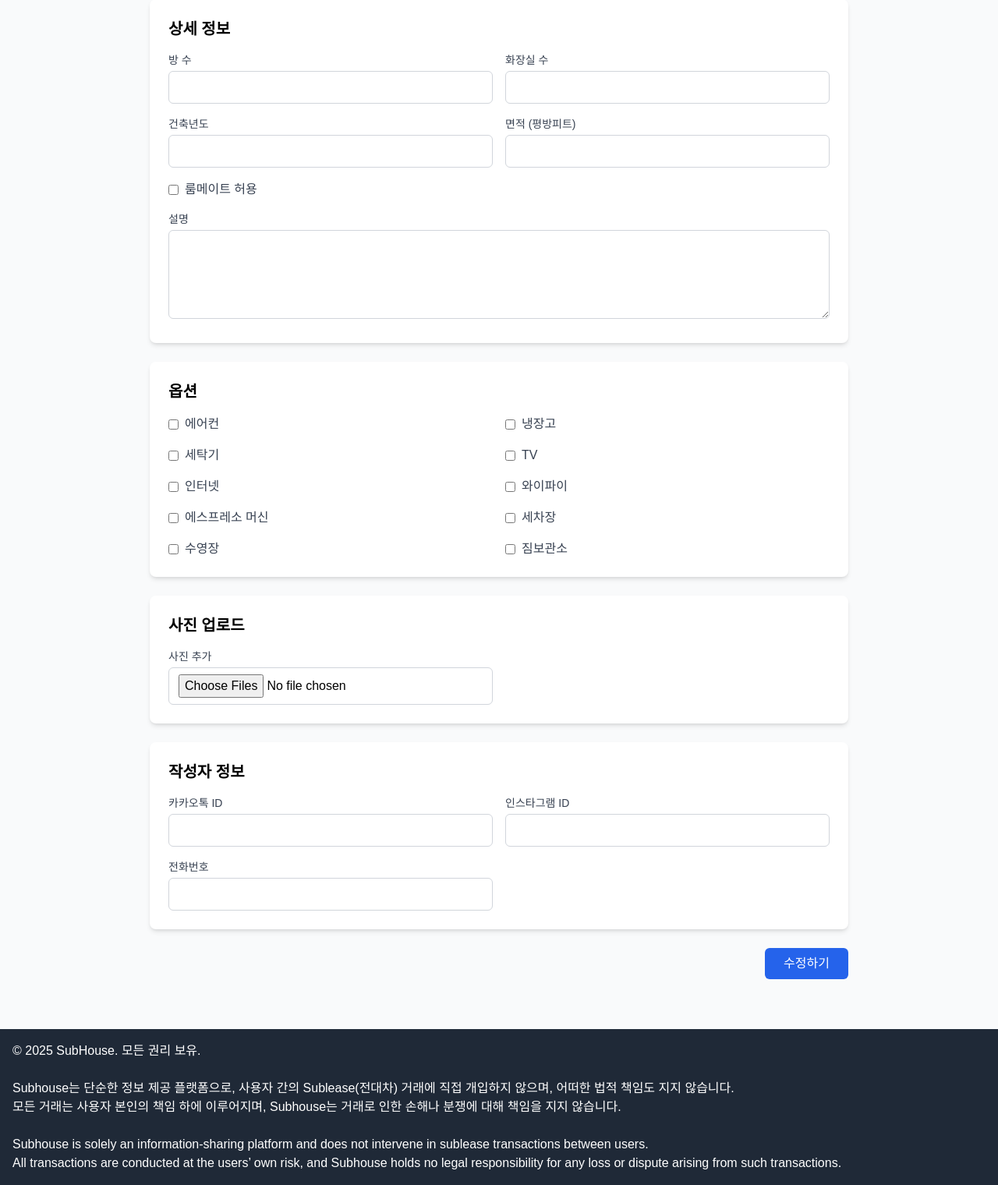
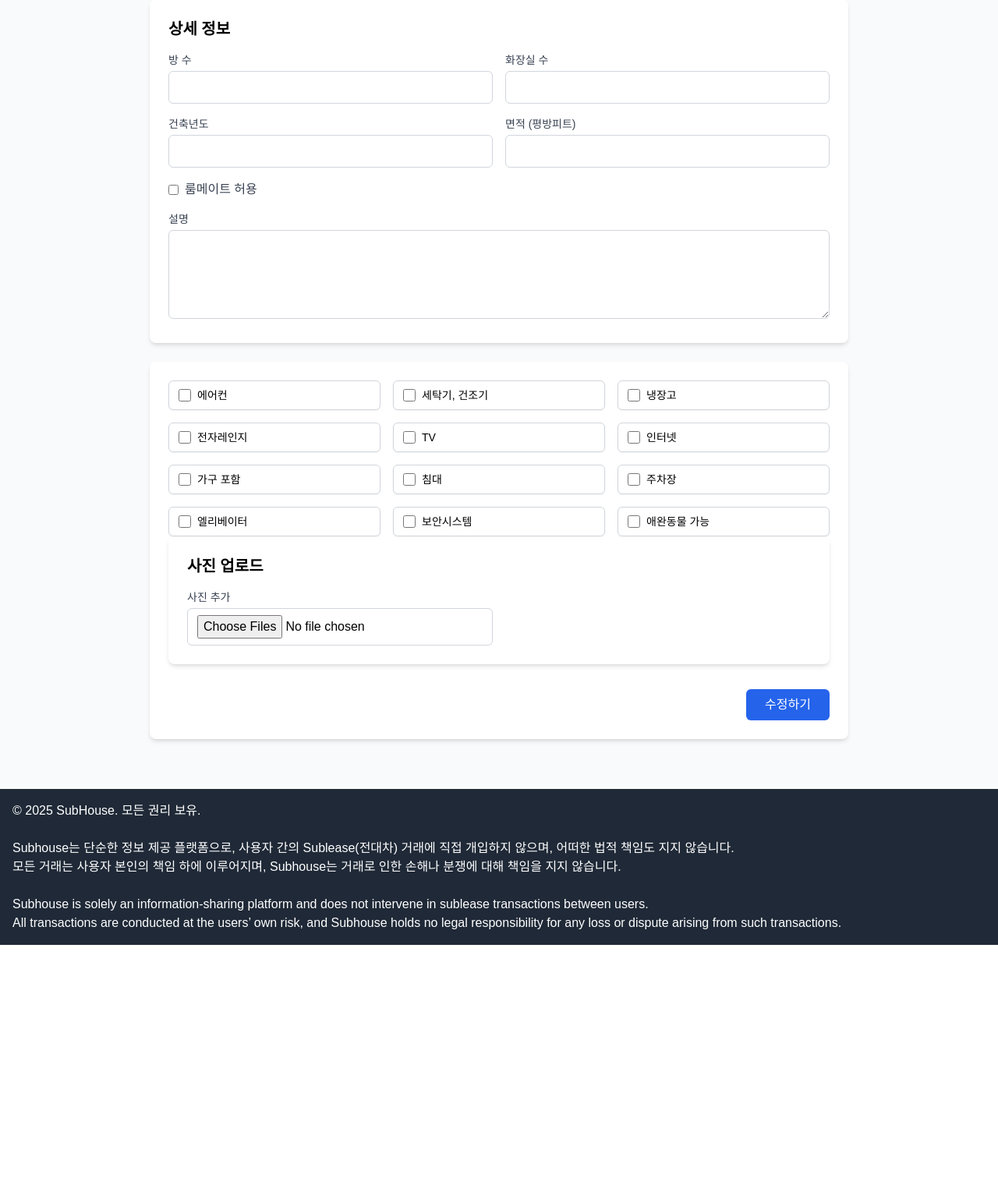
Before and after one commit to narumjungsangin/SubHouse_WL, a Flask app: template templates/contract/edit.html in a window 1280 px wide. Shown: the part 497-2017 px from the top of the page at 78% size. After the commit the page ends 1709 px from the top, so only its background shows below. Run offline with Flask 3, Linux system fonts and the light colour scheme; the template is opened without the code that fills it: values that come from a table or form of the project are taken from there, others are empty; some libraries are stand-ins or nearby versions.

Commit message:
bug fix
수정 할때 옵션 안되는거 고침 수고링

```diff
--- a/routes/contract.py
+++ b/routes/contract.py
@@ -388,7 +388,7 @@ def search_map():
             'latitude': float(contract.latitude) if contract.latitude else None,
             'longitude': float(contract.longitude) if contract.longitude else None,
             'monthly_rent_usd': float(contract.monthly_rent_usd) if contract.monthly_rent_usd else None,
-            'transaction_type': contract.transaction_type,
+
             'room_count': contract.room_count
         })
 
@@ -645,12 +645,16 @@ def edit_contract(contract_id):
         flash('매물이 수정되었습니다.', 'success')
         return redirect(url_for('contract.detail', contract_id=contract.id))
 
-    # GET 요청인 경우 수정 폼 렌더링
-    form = ContractForm(obj=contract)
-    return render_template('contract/create_step3.html',
+     # GET 요청 시, edit.html 렌더링
+    # form 객체는 이미 함수 상단에서 form = ContractForm()으로 생성되어 사용 가능합니다.
+    # edit.html은 contract 객체의 속성을 직접 사용하므로, 별도의 data 딕셔너리는 필요 없습니다.
+    google_maps_api_key = current_app.config.get('GOOGLE_MAPS_API_KEY', '')
+
+    return render_template('contract/edit.html',
                          form=form,
                          contract=contract,
-                         selected_options=selected_options)
+                         selected_options=selected_options,
+                         google_maps_api_key=google_maps_api_key)
 
 
 def search_contracts(query='', transaction_type='', min_price=None, max_price=None, min_rooms=None, max_rooms=None, sort_by='newest'):
--- a/templates/contract/edit.html
+++ b/templates/contract/edit.html
@@ -107,19 +107,56 @@
 
             <!-- 옵션 섹션 -->
             <div class="bg-white rounded-lg shadow-md p-6">
-                <h2 class="text-xl font-semibold mb-4">옵션</h2>
-
-                <div class="grid grid-cols-2 gap-4">
-                    {% for option in ['에어컨', '냉장고', '세탁기', 'TV', '인터넷', '와이파이', '에스프레소 머신', '세차장', '수영장', '짐보관소'] %}
-                    <div class="flex items-center">
-                        <input type="checkbox" id="option_{{ loop.index }}" name="options" value="{{ option }}"
-                               {% if option in contract.options %}checked{% endif %}
-                               class="mr-2">
-                        <label for="option_{{ loop.index }}" class="text-gray-700">{{ option }}</label>
-                    </div>
-                    {% endfor %}
+                <div class="grid grid-cols-2 md:grid-cols-3 gap-4">
+                    <label class="inline-flex items-center bg-white px-3 py-2 border border-gray-300 rounded-md shadow-sm text-sm">
+                        <input type="checkbox" name="options" value="에어컨" class="h-4 w-4 text-blue-600 focus:ring-blue-500 border-gray-300 rounded mr-2" {% if '에어컨' in selected_options %}checked{% endif %}>
+                        에어컨
+                    </label>
+                    <label class="inline-flex items-center bg-white px-3 py-2 border border-gray-300 rounded-md shadow-sm text-sm">
+                        <input type="checkbox" name="options" value="세탁기" class="h-4 w-4 text-blue-600 focus:ring-blue-500 border-gray-300 rounded mr-2" {% if '세탁기' in selected_options %}checked{% endif %}>
+                        세탁기, 건조기
+                    </label>
+                    <label class="inline-flex items-center bg-white px-3 py-2 border border-gray-300 rounded-md shadow-sm text-sm">
+                        <input type="checkbox" name="options" value="냉장고" class="h-4 w-4 text-blue-600 focus:ring-blue-500 border-gray-300 rounded mr-2" {% if '냉장고' in selected_options %}checked{% endif %}>
+                        냉장고
+                    </label>
+                    <label class="inline-flex items-center bg-white px-3 py-2 border border-gray-300 rounded-md shadow-sm text-sm">
+                        <input type="checkbox" name="options" value="전자레인지" class="h-4 w-4 text-blue-600 focus:ring-blue-500 border-gray-300 rounded mr-2" {% if '전자레인지' in selected_options %}checked{% endif %}>
+                        전자레인지
+                    </label>
+                    <label class="inline-flex items-center bg-white px-3 py-2 border border-gray-300 rounded-md shadow-sm text-sm">
+                        <input type="checkbox" name="options" value="TV" class="h-4 w-4 text-blue-600 focus:ring-blue-500 border-gray-300 rounded mr-2" {% if 'TV' in selected_options %}checked{% endif %}>
+                        TV
+                    </label>
+                    <label class="inline-flex items-center bg-white px-3 py-2 border border-gray-300 rounded-md shadow-sm text-sm">
+                        <input type="checkbox" name="options" value="인터넷" class="h-4 w-4 text-blue-600 focus:ring-blue-500 border-gray-300 rounded mr-2" {% if '인터넷' in selected_options %}checked{% endif %}>
+                        인터넷
+                    </label>
+                    <label class="inline-flex items-center bg-white px-3 py-2 border border-gray-300 rounded-md shadow-sm text-sm">
+                        <input type="checkbox" name="options" value="가구 포함" class="h-4 w-4 text-blue-600 focus:ring-blue-500 border-gray-300 rounded mr-2" {% if '가구 포함' in selected_options %}checked{% endif %}>
+                        가구 포함
+                    </label>
+                    <label class="inline-flex items-center bg-white px-3 py-2 border border-gray-300 rounded-md shadow-sm text-sm">
+                        <input type="checkbox" name="options" value="침대" class="h-4 w-4 text-blue-600 focus:ring-blue-500 border-gray-300 rounded mr-2" {% if '침대' in selected_options %}checked{% endif %}>
+                        침대
+                    </label>
+                    <label class="inline-flex items-center bg-white px-3 py-2 border border-gray-300 rounded-md shadow-sm text-sm">
+                        <input type="checkbox" name="options" value="주차장" class="h-4 w-4 text-blue-600 focus:ring-blue-500 border-gray-300 rounded mr-2" {% if '주차장' in selected_options %}checked{% endif %}>
+                        주차장
+                    </label>
+                    <label class="inline-flex items-center bg-white px-3 py-2 border border-gray-300 rounded-md shadow-sm text-sm">
+                        <input type="checkbox" name="options" value="엘리베이터" class="h-4 w-4 text-blue-600 focus:ring-blue-500 border-gray-300 rounded mr-2" {% if '엘리베이터' in selected_options %}checked{% endif %}>
+                        엘리베이터
+                    </label>
+                    <label class="inline-flex items-center bg-white px-3 py-2 border border-gray-300 rounded-md shadow-sm text-sm">
+                        <input type="checkbox" name="options" value="보안시스템" class="h-4 w-4 text-blue-600 focus:ring-blue-500 border-gray-300 rounded mr-2" {% if '보안시스템' in selected_options %}checked{% endif %}>
+                        보안시스템
+                    </label>
+                    <label class="inline-flex items-center bg-white px-3 py-2 border border-gray-300 rounded-md shadow-sm text-sm">
+                        <input type="checkbox" name="options" value="애완동물 가능" class="h-4 w-4 text-blue-600 focus:ring-blue-500 border-gray-300 rounded mr-2" {% if '애완동물 가능' in selected_options %}checked{% endif %}>
+                        애완동물 가능
+                    </label>
                 </div>
-            </div>
 
             <!-- 사진 업로드 섹션 -->
             <div class="bg-white rounded-lg shadow-md p-6">
@@ -135,7 +172,7 @@
             </div>
 
             <!-- 작성자 정보 섹션 -->
-            <div class="bg-white rounded-lg shadow-md p-6">
+            <!-- <div class="bg-white rounded-lg shadow-md p-6">
                 <h2 class="text-xl font-semibold mb-4">작성자 정보</h2>
 
                 <div class="grid grid-cols-1 md:grid-cols-2 gap-4">
@@ -160,7 +197,7 @@
                                class="w-full px-3 py-2 border border-gray-300 rounded-md focus:outline-none focus:ring-2 focus:ring-blue-500">
                     </div>
                 </div>
-            </div>
+            </div> -->
 
             <div class="flex justify-end mt-8">
                 <button type="submit"
```
